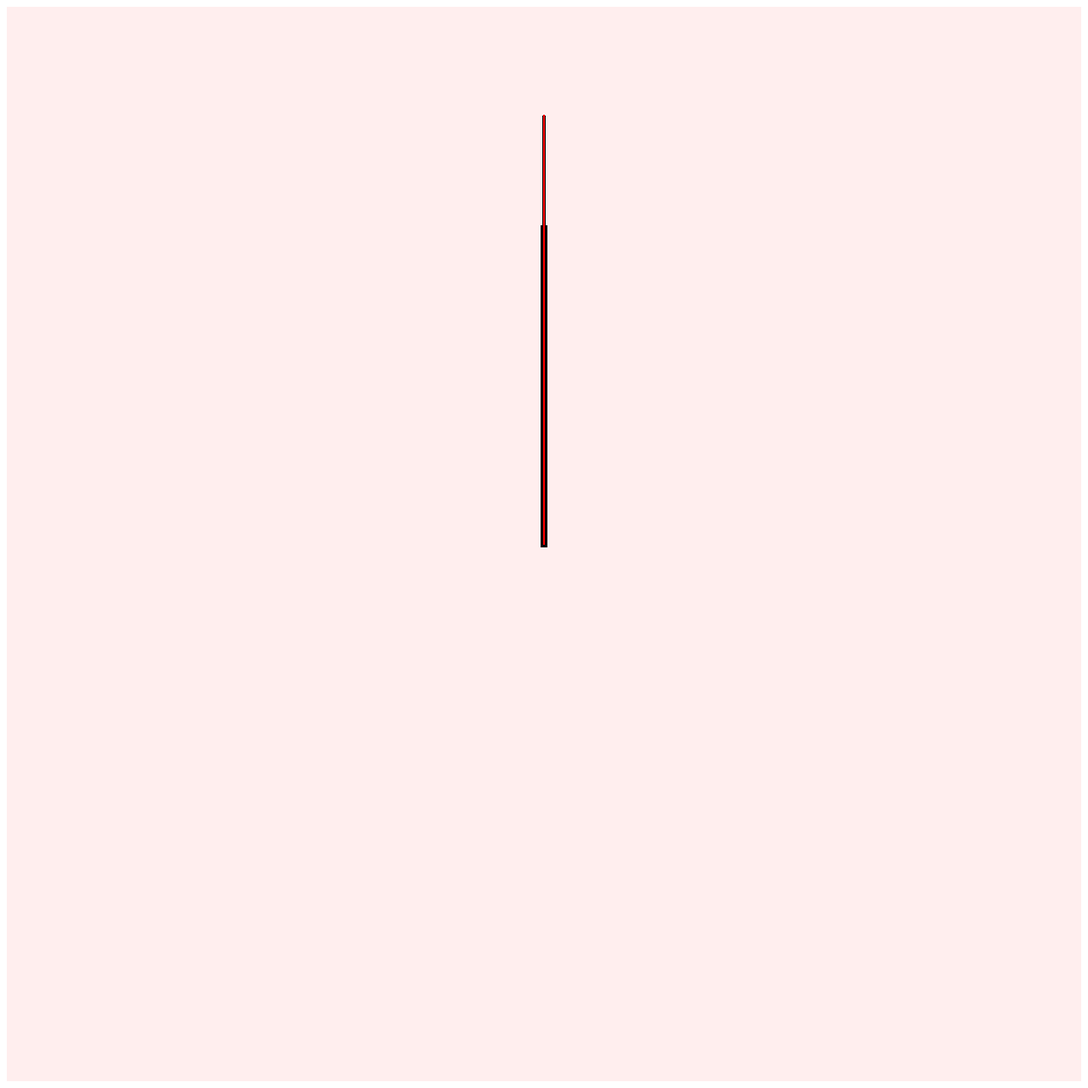
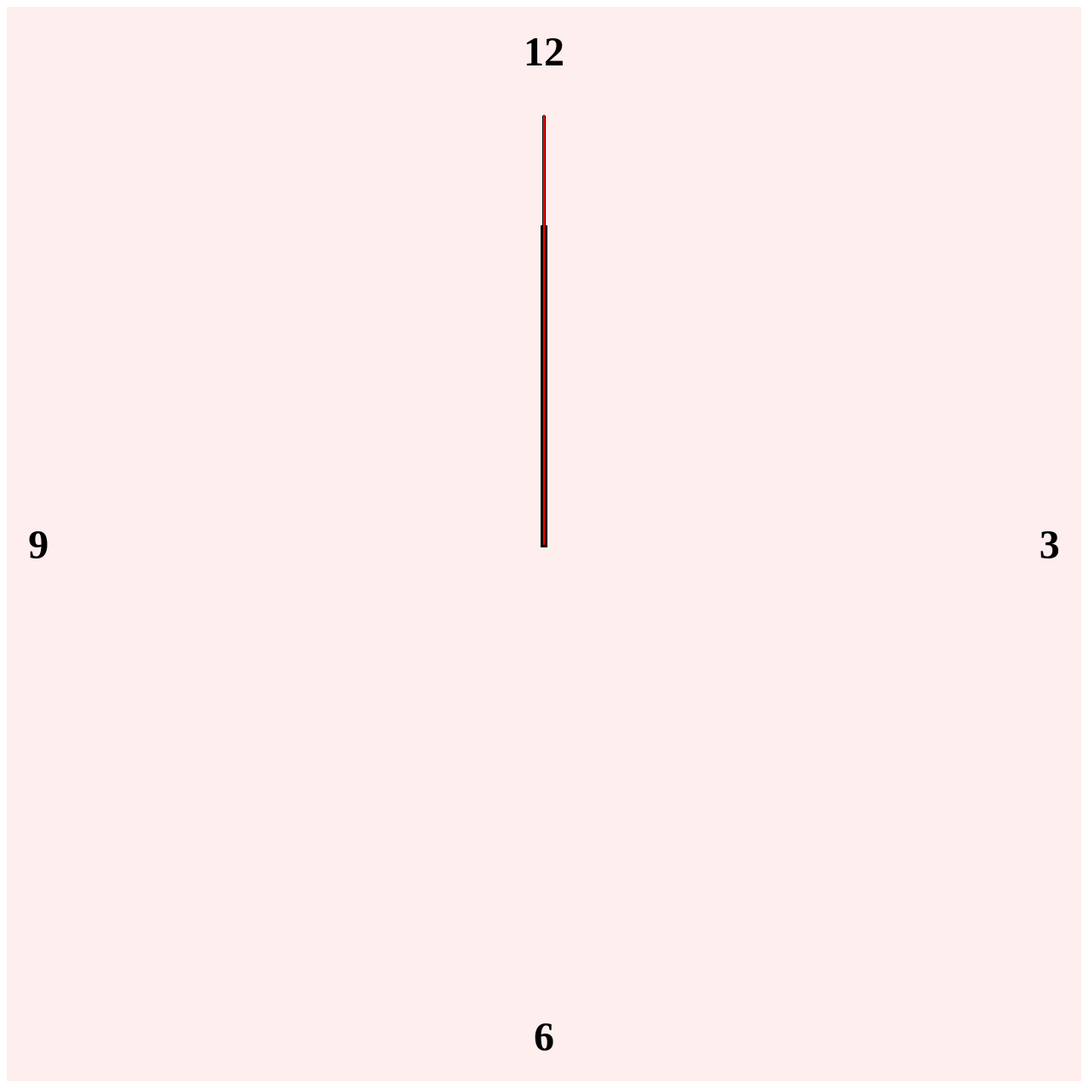
Before and after one commit to b41-41/analog_clock, a React (Create React App) app: page / in a window 1280 px wide. Shown: the whole page at 85% size. Built offline with nearby package versions, Linux system fonts and the light colour scheme.

Commit message:
[Style] Clock markup

```diff
--- a/src/Components/Clock/Clock.Styled.ts
+++ b/src/Components/Clock/Clock.Styled.ts
@@ -46,3 +46,43 @@ export const SecondHand = styled.div`
   transform: rotate(-90deg);
   z-index: 3;
 `;
+
+export const Time12 = styled.div`
+  position: absolute;
+  top: 2%;
+  left: 50%;
+  transform: translateX(-50%);
+  font-size: 3rem;
+  font-weight: bold;
+  z-index: 4;
+`;
+
+export const Time3 = styled.div`
+  position: absolute;
+  top: 50%;
+  right: 2%;
+  transform: translateY(-50%);
+  font-size: 3rem;
+  font-weight: bold;
+  z-index: 4;
+`;
+
+export const Time6 = styled.div`
+  position: absolute;
+  bottom: 2%;
+  left: 50%;
+  transform: translateX(-50%);
+  font-size: 3rem;
+  font-weight: bold;
+  z-index: 4;
+`;
+
+export const Time9 = styled.div`
+  position: absolute;
+  top: 50%;
+  left: 2%;
+  transform: translateY(-50%);
+  font-size: 3rem;
+  font-weight: bold;
+  z-index: 4;
+`;
--- a/src/Components/Clock/Clock.tsx
+++ b/src/Components/Clock/Clock.tsx
@@ -6,6 +6,10 @@ type Props = {};
 const Clock = (props: Props) => {
   return (
     <S.ClockWrapper>
+      <S.Time12>12</S.Time12>
+      <S.Time3>3</S.Time3>
+      <S.Time6>6</S.Time6>
+      <S.Time9>9</S.Time9>
       <S.HourHand />
       <S.MinuteHand />
       <S.SecondHand />
```
